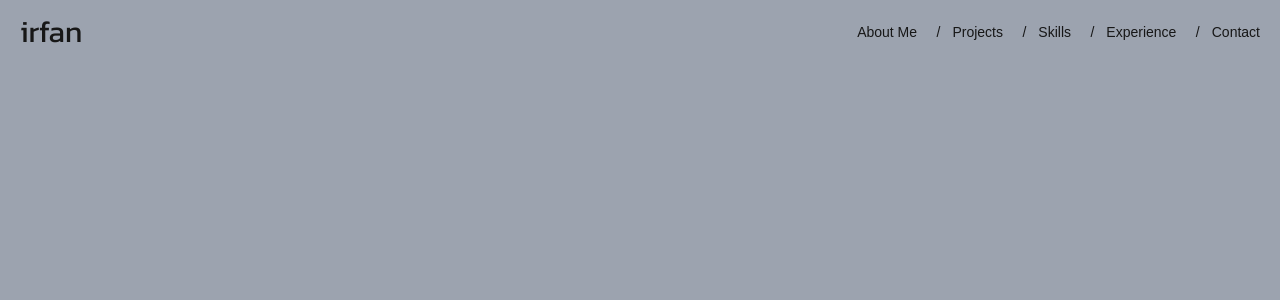
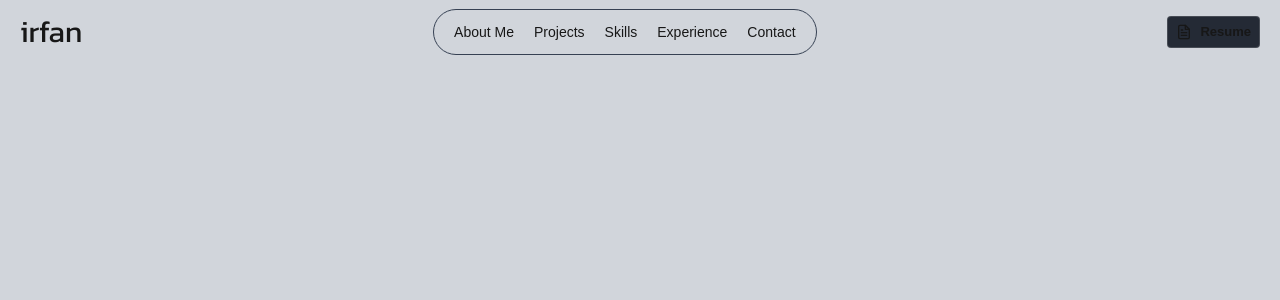
Before and after one commit to MohammedIrfan244/portfolio_next, a Next.js app: page / in a window 1280 px wide. Shown: the top 300 px of the page. Built offline with nearby package versions, Linux system fonts and the light colour scheme.

Commit message:
Update global styles, add Download and ToggleButton components to Navbar

```diff
--- a/src/app/globals.css
+++ b/src/app/globals.css
@@ -1,14 +1,14 @@
 @import "tailwindcss";
 
 :root {
-  --background: #9ca3af;
+  --background: #d1d5db;
   --foreground: #171717;
 }
 
 @media (prefers-color-scheme: dark) {
   :root {
     --background: #161616;
-    --foreground: #9ca3af;
+    --foreground: #d1d5db;
   }
 }
 
@@ -17,3 +17,106 @@ body {
   color: var(--foreground);
   font-family: Arial, Helvetica, sans-serif;
 }
+
+
+.download-button {
+  position: relative;
+  border-width: 0;
+  color: d1d5db;
+  font-size: 13px;
+  font-weight: 600;
+  border-radius: 4px;
+  z-index: 1;
+}
+
+.download-button .docs {
+  display: flex;
+  align-items: center;
+  justify-content: space-between;
+  gap: 8px;
+  min-height: 32px;
+  padding: 0 8px;
+  border-radius: 4px;
+  z-index: 1;
+  background-color: #242a35;
+  border: solid 1px #e8e8e82d;
+  transition: all 0.5s cubic-bezier(0.77, 0, 0.175, 1);
+}
+
+.download {
+  position: absolute;
+  inset: 0;
+  display: flex;
+  align-items: center;
+  justify-content: center;
+  max-width: 90%;
+  margin: 0 auto;
+  z-index: -1;
+  border-radius: 4px;
+  transform: translateY(0%);
+  background-color: #374151;
+  border: solid 1px #01e0572d;
+  transition: all 0.5s cubic-bezier(0.77, 0, 0.175, 1);
+}
+
+.download-button:hover .download {
+  transform: translateY(100%);
+}
+
+.download svg polyline,
+.download svg line {
+  animation: docs 1s infinite;
+}
+
+@keyframes docs {
+  0% {
+    transform: translateY(0%);
+  }
+
+  50% {
+    transform: translateY(-15%);
+  }
+
+  100% {
+    transform: translateY(0%);
+  }
+}
+
+.ham {
+  cursor: pointer;
+  -webkit-tap-highlight-color: transparent;
+  transition: transform 400ms;
+  -moz-user-select: none;
+  -webkit-user-select: none;
+  -ms-user-select: none;
+  user-select: none;
+}
+
+.ham3 .top {
+  stroke-dasharray: 40 130;
+}
+.ham3 .middle {
+  stroke-dasharray: 40 140;
+}
+.ham3 .bottom {
+  stroke-dasharray: 40 205;
+}
+.ham3.active .top {
+  stroke-dasharray: 75 130;
+  stroke-dashoffset: -63px;
+}
+.ham3.active .middle {
+  stroke-dashoffset: -102px;
+}
+.ham3.active .bottom {
+  stroke-dasharray: 110 205;
+  stroke-dashoffset: -86px;
+}
+
+.line {
+  fill:none;
+  transition: stroke-dasharray 400ms, stroke-dashoffset 400ms;
+  stroke:#d1d5db;
+  stroke-width:5.5;
+  stroke-linecap:round;
+}
--- a/src/app/layout.tsx
+++ b/src/app/layout.tsx
@@ -24,6 +24,11 @@ export default function RootLayout({
 }>) {
   return (
     <html lang="en">
+      <head>
+        <meta charSet="utf-8" />
+        <meta name="viewport" content="width=device-width, initial-scale=1" />
+        <link rel="icon" href="/favicon.ico" />
+        </head>
       <body
         className={`${geistSans.variable} ${geistMono.variable} antialiased`}
       >
--- a/src/components/layout/navbar.tsx
+++ b/src/components/layout/navbar.tsx
@@ -1,5 +1,8 @@
+"use client"
 import { Kanit } from 'next/font/google'
-import React from 'react'
+import React, { useState } from 'react'
+import Download from '../ui/downloadButton'
+import ToggleButton from '../ui/toggleButton'
 
 const kanit = Kanit({
     subsets: ["latin"],
@@ -13,21 +16,45 @@ interface ILink {
 const links: ILink[] = [{ id: "about", key: "About Me" }, { id: "project", key: "Projects" }, { id: "skill", key: "Skills" }, { id: "exp", key: "Experience" }, { id: "contact", key: "Contact" }]
 
 function Navbar() {
+    const [drop, setDrop] = useState<boolean>(false)
     return (
-        <nav className='fixed top-0 left-0 w-screen h-16 items-center justify-between flex px-5'>
+        <nav className='fixed top-0 z-50 left-0 w-screen h-16 items-center justify-between flex px-5'>
             {/* name */}
             <h2 className={`${kanit.className} text-3xl`}>irfan</h2>
             {/* navlinks for larger screen */}
-            <div className='items-center justify-between gap-3 hidden sm:flex'>
-                {links.map((link, index) => <li key={index + link.id} className='text-sm list-none hover:opacity-60 hover:cursor-pointer'>{index === links.length - 1 ? (
-                    link.key
-                ) : (
-                    <>
-                        {link.key} <span>&nbsp;&nbsp;&nbsp;&nbsp;/</span>
-                    </>
-                )}</li>)}
+            <div className='items-center border rounded-4xl border-gray-700 py-3 px-5 justify-between gap-5 hidden sm:flex'>
+                {links.map((link, index) => <a key={index + link.id} href={link.id} className='text-sm list-none hover:opacity-60 hover:cursor-pointer'>
+                        {link.key} </a>)}
+            </div>
+            <div onClick={() => setDrop((drop) => !drop)} className='text-sm list-none sm:hidden hover:opacity-60 hover:cursor-pointer'>
+                <ToggleButton/>
             </div>
             {/* resume downloader */}
+            <Download hidden={true} />
+            {/* navlinks for smaller screen */}
+            <div
+                className={`
+                    fixed top-16 left-0 w-screen bg-[#161616]
+                    sm:hidden
+                    transition-all duration-300 ease-in-out
+                    ${drop
+                        ? 'opacity-100 translate-y-0 visible'
+                        : 'opacity-0 -translate-y-full invisible'
+                    }
+                `}
+            >
+                <div className="flex flex-col gap-5 py-5 px-5">
+                    {links.map((link, index) => (
+                        <a
+                            key={index + link.id}
+                            href={link.id}
+                            className='text-sm list-none hover:opacity-60 hover:cursor-pointer'
+                        >
+                            {link.key}
+                        </a>
+                    ))}
+                </div>
+            </div>
         </nav>
     )
 }
--- /dev/null
+++ b/src/components/ui/downloadButton.tsx
@@ -0,0 +1,53 @@
+import React from 'react'
+
+interface IProp{
+    hidden:boolean
+}
+
+function Download({hidden}:IProp) {
+  return (
+    <button className={hidden?"download-button hidden sm:block":"block"}>
+      <div className="docs">
+        <svg
+          viewBox="0 0 24 24"
+          width="16"
+          height="16"
+          stroke="currentColor"
+          strokeWidth="2"
+          fill="none"
+          strokeLinecap="round"
+          strokeLinejoin="round"
+          className="css-i6dzq1"
+        >
+          <path
+            d="M14 2H6a2 2 0 0 0-2 2v16a2 2 0 0 0 2 2h12a2 2 0 0 0 2-2V8z"
+          ></path>
+          <polyline points="14 2 14 8 20 8"></polyline>
+          <line x1="16" y1="13" x2="8" y2="13"></line>
+          <line x1="16" y1="17" x2="8" y2="17"></line>
+          <polyline points="10 9 9 9 8 9"></polyline>
+        </svg>
+        Resume
+      </div>
+      <div className="download">
+        <svg
+          viewBox="0 0 24 24"
+          width="20"
+          height="20"
+          stroke="currentColor"
+          strokeWidth="2"
+          fill="none"
+          strokeLinecap="round"
+          strokeLinejoin="round"
+          className="css-i6dzq1"
+        >
+          <path d="M21 15v4a2 2 0 0 1-2 2H5a2 2 0 0 1-2-2v-4"></path>
+          <polyline points="7 10 12 15 17 10"></polyline>
+          <line x1="12" y1="15" x2="12" y2="3"></line>
+        </svg>
+      </div>
+    </button>
+  )
+}
+
+export default Download
--- /dev/null
+++ b/src/components/ui/toggleButton.tsx
@@ -0,0 +1,21 @@
+import React from 'react'
+
+function ToggleButton() {
+  return (
+    <div>
+      <svg className="ham ham3" viewBox="0 0 100 100" width="50" onClick={() => { document.querySelector('.ham3')?.classList.toggle('active'); }}>
+        <path
+          className="line top"
+          d="m 70,33 h -40 c -11.092231,0 11.883874,13.496726 -3.420361,12.956839 -0.962502,-2.089471 -2.222071,-3.282996 -4.545687,-3.282996 -2.323616,0 -5.113897,2.622752 -5.113897,7.071068 0,4.448316 2.080609,7.007933 5.555839,7.007933 2.401943,0 2.96769,-1.283974 4.166879,-3.282995 2.209342,0.273823 4.031294,1.642466 5.857227,-0.252538 v -13.005715 16.288404 h 7.653568" />
+        <path
+          className="line middle"
+          d="m 70,50 h -40 c -5.6862,0 -8.534259,5.373483 -8.534259,11.551069 0,7.187738 3.499166,10.922274 13.131984,10.922274 11.021777,0 7.022787,-15.773343 15.531095,-15.773343 3.268142,0 5.177031,-2.159429 5.177031,-6.7 0,-4.540571 -1.766442,-7.33533 -5.087851,-7.326157 -3.321409,0.0092 -5.771288,2.789632 -5.771288,7.326157 0,4.536525 2.478983,6.805271 5.771288,6.7" />
+        <path
+          className="line bottom"
+          d="m 70,67 h -40 c 0,0 -3.680675,0.737051 -3.660714,-3.517857 0.02541,-5.415597 3.391687,-10.357143 10.982142,-10.357143 4.048418,0 17.88928,0.178572 23.482143,0.178572 0,2.563604 2.451177,3.403635 4.642857,3.392857 2.19168,-0.01078 4.373905,-1.369814 4.375,-3.392857 0.0011,-2.023043 -1.924401,-2.589191 -4.553571,-4.107143 -2.62917,-1.517952 -4.196429,-1.799562 -4.196429,-3.660714 0,-1.861153 2.442181,-3.118811 4.196429,-3.035715 1.754248,0.0831 4.375,0.890841 4.375,3.125 2.628634,0 6.160714,0.267857 6.160714,0.267857 l -0.178571,-2.946428 10.178571,0 -10.178571,0 v 6.696428 l 8.928571,0 -8.928571,0 v 7.142858 l 10.178571,0 -10.178571,0" />
+      </svg>
+    </div>
+  )
+}
+
+export default ToggleButton
```
